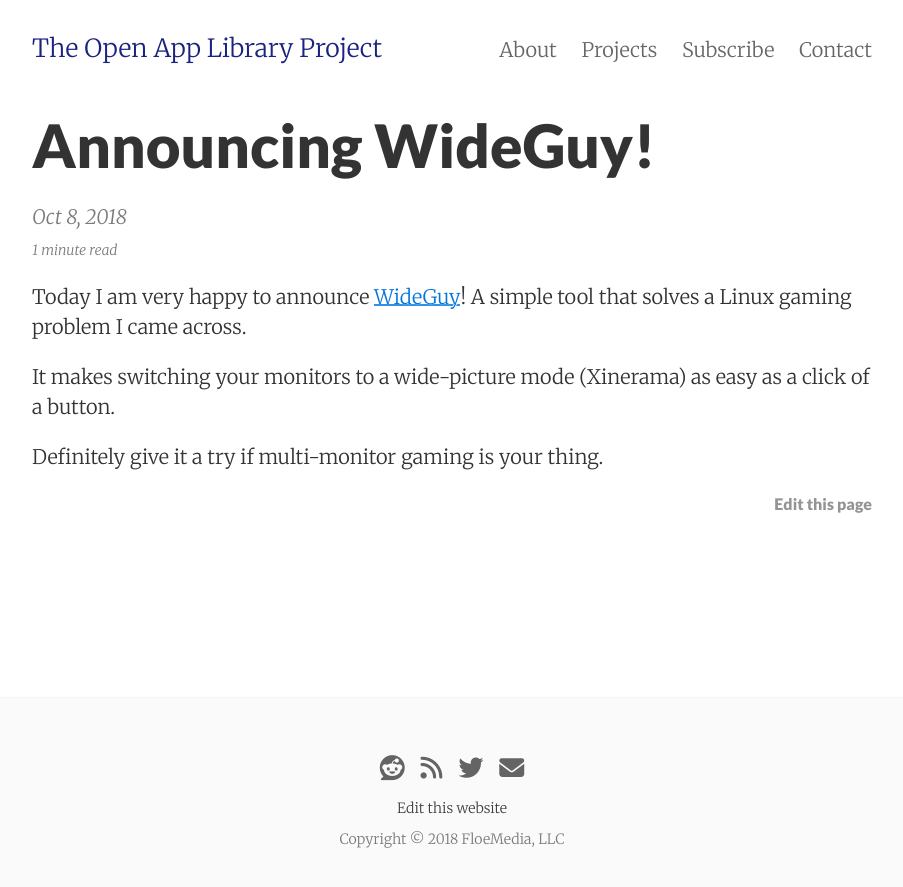
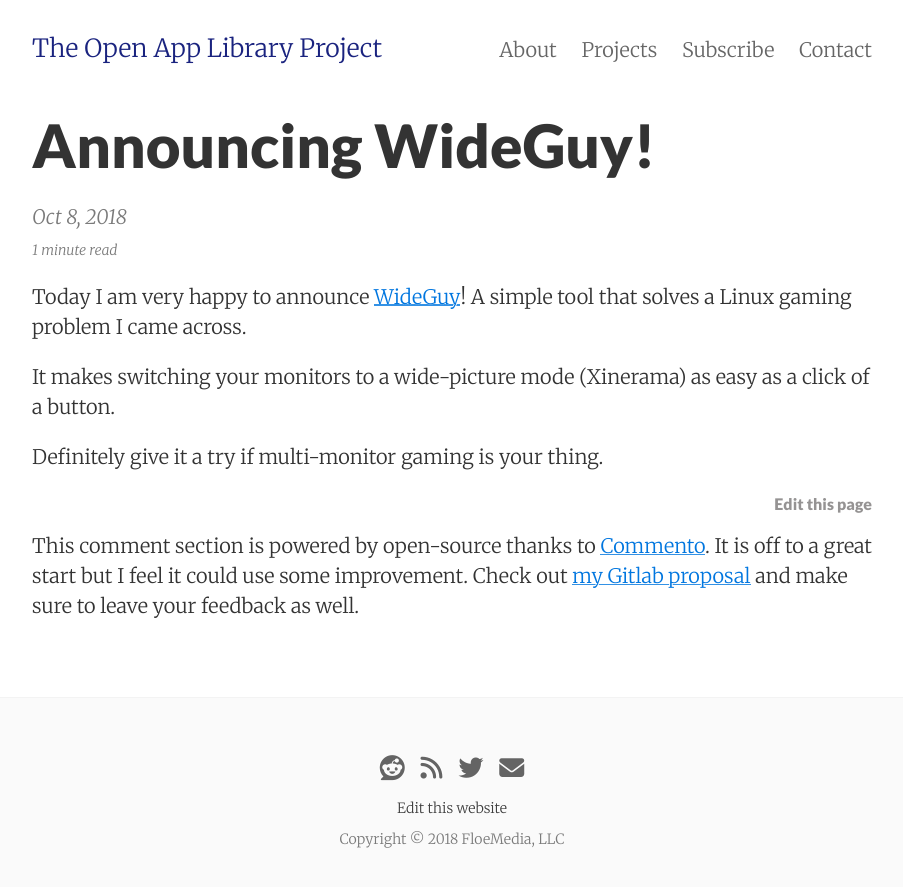
Before and after one commit to Open-App-Library/OpenAppLibrary.org, a Jekyll site: the page built from _posts/2018-10-08-announcing-wideguy.md, in a window 1280 px wide. Shown: the top 887 px of the page, without its empty margins (188-1091 px from the left). Built offline with Jekyll 4.4.1, drawn with Linux system fonts in a browser that asks for light colours; nearby versions of some CDN libraries; comment, search, counter and statistics services are not loaded.

Commit message:
Comment message

```diff
--- a/_layouts/post.html
+++ b/_layouts/post.html
@@ -40,6 +40,8 @@
 
 {% include edit-this-page.html %}
 
+    <p>This comment section is powered by open-source thanks to <a href="https://commento.io">Commento</a>. It is off to a great start but I feel it could use some improvement. Check out <a href="https://gitlab.com/commento/commento-ce/issues/86">my Gitlab proposal</a> and make sure to leave your feedback as well.</p>
+
 <div id="commento"></div>
 <script src="https://cdn.commento.io/js/commento.js"></script>
 <noscript>Please enable JavaScript to view the <a href="http://disqus.com/?ref_noscript">comments powered by Commento.</a></noscript>
```
